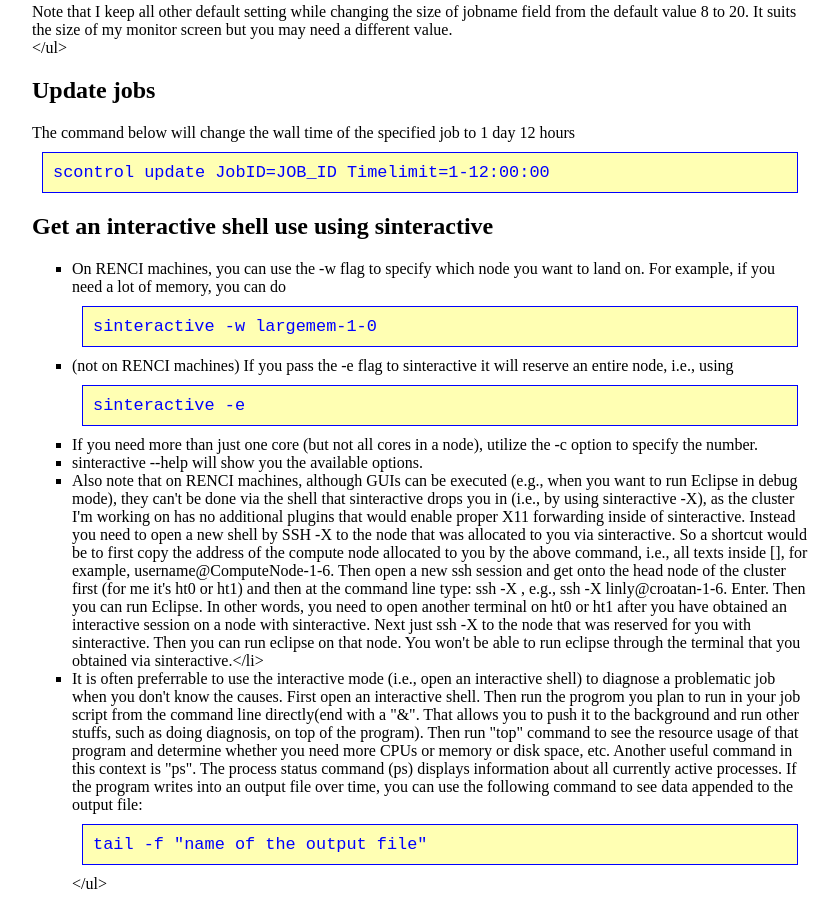
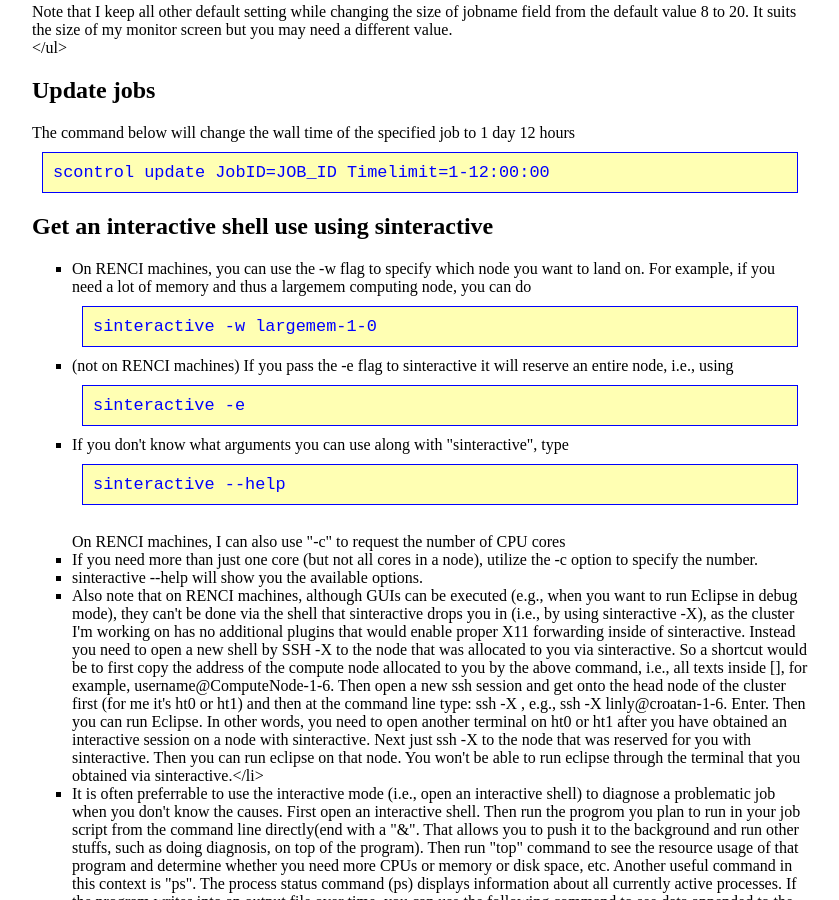
Before and after one commit to lybird300/lybird300.github.io, a Jekyll site: the page built from _posts/2015-10-01-cluster-slurm.md, in a window 1280 px wide and 900 px high, scrolled down 2910 px. Shown: the whole window, without its empty margins (280-1119 px from the left). Built offline with Jekyll 4.4.1, drawn with Linux system fonts in a browser that asks for light colours.

Commit message:
Update 2015-10-01-cluster-slurm.md

```diff
--- a/_posts/2015-10-01-cluster-slurm.md
+++ b/_posts/2015-10-01-cluster-slurm.md
@@ -73,12 +73,15 @@ The command below will change the wall time of the specified job to 1 day 12 hou
 <pre><code>scontrol update JobID=JOB_ID Timelimit=1-12:00:00</code></pre>
 <h2>Get an interactive shell use using sinteractive</h2>
 <ul>
-<li>On RENCI machines, you can use the -w flag to specify which node you want to land on. For example, if you need a lot of memory, you can do
+<li>On RENCI machines, you can use the -w flag to specify which node you want to land on. For example, if you need a lot of memory and thus a largemem computing node, you can do
 <pre><code>sinteractive -w largemem-1-0</code></pre>
 </li>
 <li>(not on RENCI machines) If you pass the -e flag to sinteractive it will reserve an entire node, i.e., using
 <pre><code>sinteractive -e</code></pre>
 </li>
+<li>If you don't know what arguments you can use along with "sinteractive", type
+<pre><code>sinteractive --help</code></pre><br/>
+On RENCI machines, I can also use "-c" to request the number of CPU cores</li>
 <li>If you need more than just one core (but not all cores in a node), utilize the -c option to specify the number.</li>
 <li>sinteractive --help will show you the available options.</li>
 <li>Also note that on RENCI machines, although GUIs can be executed (e.g., when you want to run Eclipse in debug mode), they can't be done via the shell that sinteractive drops you in (i.e., by using sinteractive -X), as the cluster I'm working on has no additional plugins that would enable proper X11 forwarding inside of sinteractive. Instead you need to open a new shell by SSH -X to the node that was allocated to you via sinteractive. So a shortcut would be to first copy the address of the compute node allocated to you by the above command, i.e., all texts inside [], for example, username@ComputeNode-1-6. Then open a new ssh session and get onto the head node of the cluster first (for me it's ht0 or ht1) and then at the command line type: ssh -X <the address you just copied>, e.g., ssh -X linly@croatan-1-6. Enter. Then you can run Eclipse. In other words, you need to open another terminal on ht0 or ht1 after you have obtained an interactive session on a node with sinteractive. Next just ssh -X <node> to the node that was reserved for you with sinteractive. Then you can run eclipse on that node. You won't be able to run eclipse through the terminal that you obtained via sinteractive.</li>
```
